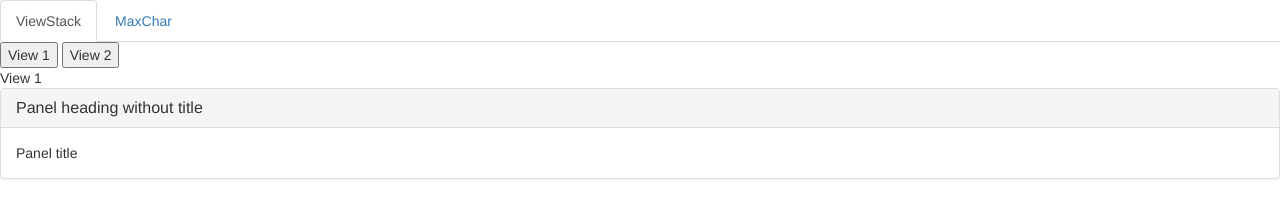
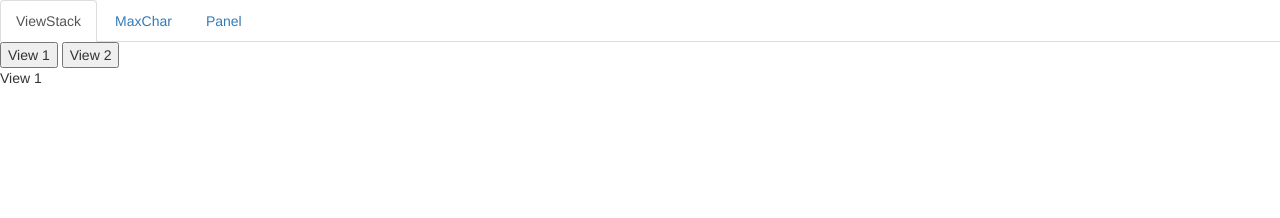
Before and after one commit to brouercode/flex4angular.js, a website: page index.html in a window 1280 px wide. Drawn offline with nearby package versions, Linux system fonts and the light colour scheme.

Commit message:
correção do index

```diff
--- a/index.html
+++ b/index.html
@@ -29,9 +29,12 @@
             </div>
 
         </div>
+        <div title="Panel">
+            <div data-ng-include="'sample/panel/panel.html'">
+            </div>
+        </div>
     </fa-tabnavigator>
-    <div data-ng-include="'sample/panel/panel.html'" >
-    </div>
+
 
 </body>
 
```
